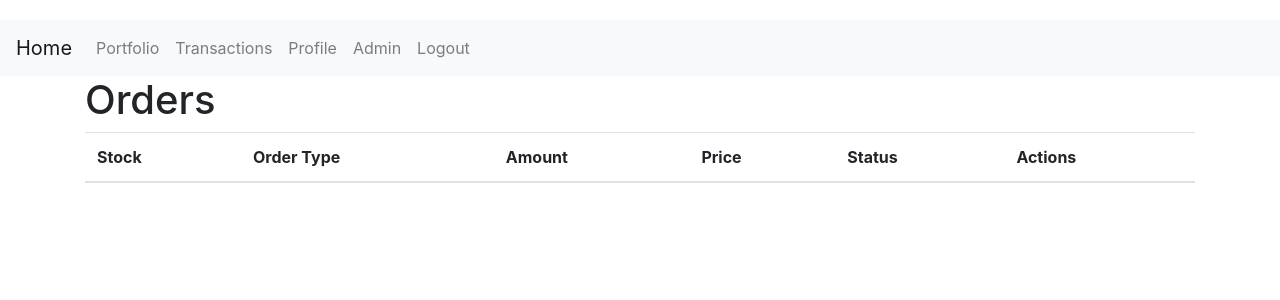
After one commit to DanTheFutureDev/stockapp, a Flask app: page /orders in a window 1280 px wide. The commit adds this page. Shown: the top 300 px of the page. Run offline with Flask 2, Linux system fonts and the light colour scheme; the visitor is signed in with stand-in values (Sample User, id 1); data comes from the database, SQL or seed files in the repository; data that the repository does not hold is empty; some libraries are stand-ins or nearby versions.

Commit message:
Updated project with new features and bug fixes

```diff
--- a/app.py
+++ b/app.py
@@ -1,13 +1,18 @@
 from flask import Flask, render_template, redirect, url_for, request, session, jsonify, flash
 from flask_sqlalchemy import SQLAlchemy
 from config import Config
-from models import db, User, Stock, Transaction, MarketHours, MarketSchedule
+from models import db, User, Stock, Transaction, Order, MarketHours, MarketSchedule
 from forms import RegistrationForm, LoginForm, StockForm, MarketHoursForm, MarketScheduleForm, AddCashForm, WithdrawCashForm, UpdateProfileForm
 from werkzeug.security import generate_password_hash, check_password_hash
+import logging
 
 app = Flask(__name__)
 app.config.from_object(Config)
 db.init_app(app)
+
+# Configure logging
+logging.basicConfig(level=logging.INFO, format='%(asctime)s - %(name)s - %(levelname)s - %(message)s')
+logger = logging.getLogger(__name__)
 
 @app.template_filter('to_float')
 def to_float(value):
@@ -97,6 +102,30 @@ def transactions():
     transactions = Transaction.query.filter_by(user_id=user.id).all()
     return render_template('transactions.html', transactions=transactions)
 
+@app.route('/orders')
+def orders():
+    if 'user_id' not in session:
+        return redirect(url_for('login'))
+    user = User.query.get(session['user_id'])
+    orders = Order.query.filter_by(user_id=user.id).all()
+    return render_template('orders.html', orders=orders)
+
+@app.route('/cancel_order/<int:order_id>', methods=['POST'])
+def cancel_order(order_id):
+    if 'user_id' not in session:
+        return redirect(url_for('login'))
+    order = Order.query.get_or_404(order_id)
+    if order.user_id != session['user_id']:
+        flash('You do not have permission to cancel this order.', 'danger')
+        return redirect(url_for('orders'))
+    if order.status == 'pending':
+        order.status = 'cancelled'
+        db.session.commit()
+        flash('Order cancelled successfully.', 'success')
+    else:
+        flash('Order cannot be cancelled.', 'danger')
+    return redirect(url_for('orders'))
+
 @app.route('/admin')
 def admin():
     if 'user_id' not in session:
@@ -184,11 +213,12 @@ def buy_stock():
     total_price = stock.current_price * amount
     if user.cash_account >= total_price:
         user.cash_account -= total_price
-        transaction = Transaction(user_id=user.id, stock_id=stock.id, transaction_type='buy', amount=amount, price=stock.current_price)
-        db.session.add(transaction)
+        order = Order(user_id=user.id, stock_id=stock.id, order_type='buy', amount=amount, price=stock.current_price, status='pending')
+        db.session.add(order)
         db.session.commit()
+        flash('Order placed successfully.', 'success')
     else:
-        flash('You do not have enough money to purchase this stock.', 'danger')
+        flash('You do not have enough money to place this order.', 'danger')
     return redirect(url_for('portfolio'))
 
 @app.route('/sell_stock', methods=['POST'])
@@ -209,10 +239,10 @@ def sell_stock():
         flash('You do not have enough stock to sell.', 'danger')
     else:
         total_price = stock.current_price * amount
-        transaction = Transaction(user_id=user.id, stock_id=stock.id, transaction_type='sell', amount=amount, price=stock.current_price)
-        user.cash_account += total_price
-        db.session.add(transaction)
+        order = Order(user_id=user.id, stock_id=stock.id, order_type='sell', amount=amount, price=stock.current_price, status='pending')
+        db.session.add(order)
         db.session.commit()
+        flash('Order placed successfully.', 'success')
     return redirect(url_for('portfolio'))
 
 @app.route('/add_cash', methods=['POST'])
@@ -285,5 +315,34 @@ def update_stock_price():
     stocks = Stock.query.all()
     return render_template('update_stock_price.html', stocks=stocks)
 
+@app.route('/process_pending_orders', methods=['POST'])
+def process_pending_orders():
+    if 'user_id' not in session:
+        return redirect(url_for('login'))
+    user = User.query.get(session['user_id'])
+    if not user.is_admin:
+        return redirect(url_for('index'))
+    pending_orders = Order.query.filter_by(status='pending').all()
+    for order in pending_orders:
+        if order.order_type == 'buy':
+            transaction = Transaction(user_id=order.user_id, stock_id=order.stock_id, amount=order.amount, price=order.price, transaction_type='buy')
+            db.session.add(transaction)
+            user = User.query.get(order.user_id)
+            user.cash_account -= order.amount * order.price
+        elif order.order_type == 'sell':
+            transaction = Transaction(user_id=order.user_id, stock_id=order.stock_id, amount=order.amount, price=order.price, transaction_type='sell')
+            db.session.add(transaction)
+            user = User.query.get(order.user_id)
+            user.cash_account += order.amount * order.price
+        order.status = 'completed'
+    try:
+        db.session.commit()
+        logger.info("Database commit successful.")
+    except Exception as e:
+        logger.error(f"Database commit failed: {e}")
+        db.session.rollback()
+    flash('Pending orders processed successfully.', 'success')
+    return redirect(url_for('admin'))
+
 if __name__ == '__main__':
     app.run(debug=True)
--- a/requirements.txt
+++ b/requirements.txt
@@ -6,3 +6,4 @@ Werkzeug==2.0.2
 cryptography==3.4.8
 Flask-WTF==0.15.1
 email_validator==1.1.3
+apscheduler==3.7.0
--- a/templates/admin.html
+++ b/templates/admin.html
@@ -5,5 +5,7 @@
 <a href="{{ url_for('create_stock') }}" class="btn btn-primary">Create Stock</a>
 <a href="{{ url_for('market_hours') }}" class="btn btn-primary">Market Hours</a>
 <a href="{{ url_for('market_schedule') }}" class="btn btn-primary">Market Schedule</a>
-<a href="{{ url_for('update_stock_price') }}" class="btn btn-primary">Update Stock Prices</a>
+<form action="{{ url_for('process_pending_orders') }}" method="post" style="display:inline;">
+    <button type="submit" class="btn btn-danger">Process Pending Orders</button>
+</form>
 {% endblock %}
--- /dev/null
+++ b/templates/orders.html
@@ -0,0 +1,35 @@
+{% extends "base.html" %}
+{% block title %}Orders{% endblock %}
+{% block content %}
+<h1>Orders</h1>
+<table class="table">
+    <thead>
+        <tr>
+            <th>Stock</th>
+            <th>Order Type</th>
+            <th>Amount</th>
+            <th>Price</th>
+            <th>Status</th>
+            <th>Actions</th>
+        </tr>
+    </thead>
+    <tbody>
+        {% for order in orders %}
+        <tr>
+            <td>{{ order.stock.ticker }}</td>
+            <td>{{ order.order_type }}</td>
+            <td>{{ order.amount }}</td>
+            <td>${{ order.price }}</td>
+            <td>{{ order.status }}</td>
+            <td>
+                {% if order.status == 'pending' %}
+                <form action="{{ url_for('cancel_order', order_id=order.id) }}" method="post" style="display:inline;">
+                    <button type="submit" class="btn btn-danger">Cancel</button>
+                </form>
+                {% endif %}
+            </td>
+        </tr>
+        {% endfor %}
+    </tbody>
+</table>
+{% endblock %}
--- a/templates/portfolio.html
+++ b/templates/portfolio.html
@@ -28,6 +28,8 @@
     </tbody>
 </table>
 
+<a href="{{ url_for('orders') }}" class="btn btn-primary">View Orders</a>
+
 <h2>Add Cash</h2>
 <form action="{{ url_for('add_cash') }}" method="post">
     {{ add_cash_form.hidden_tag() }}
```
Also changed, not shown: models.py (+2 -17 lines), config.py (line endings or trailing spaces).
